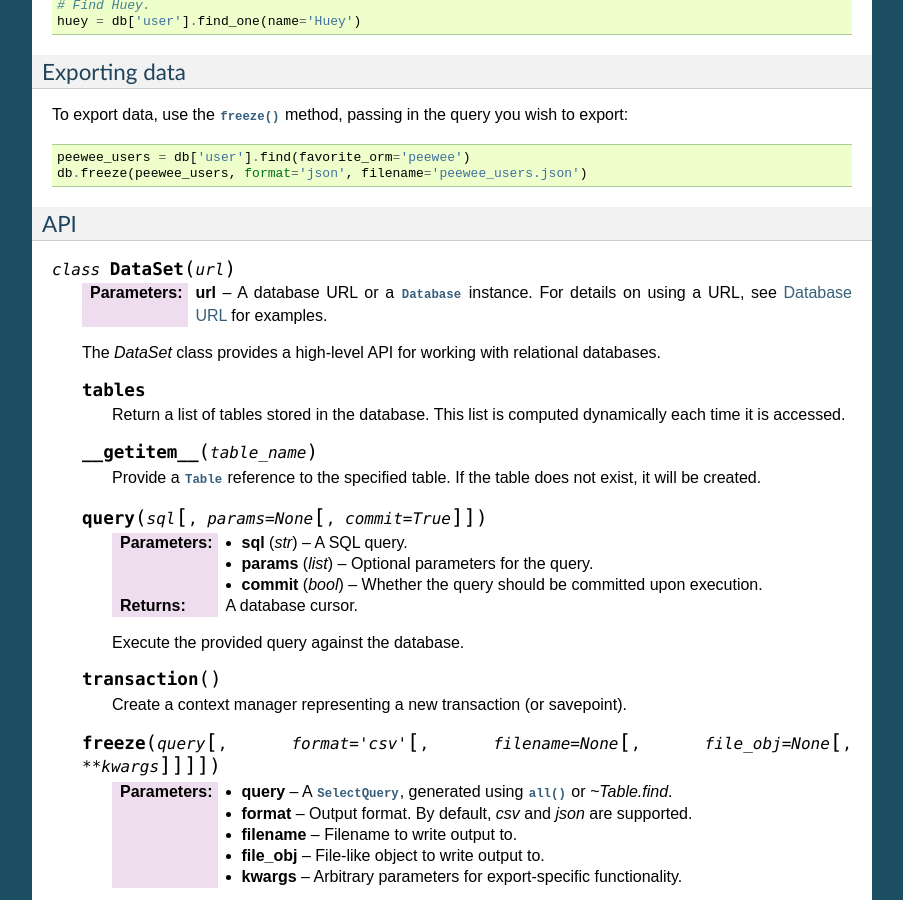
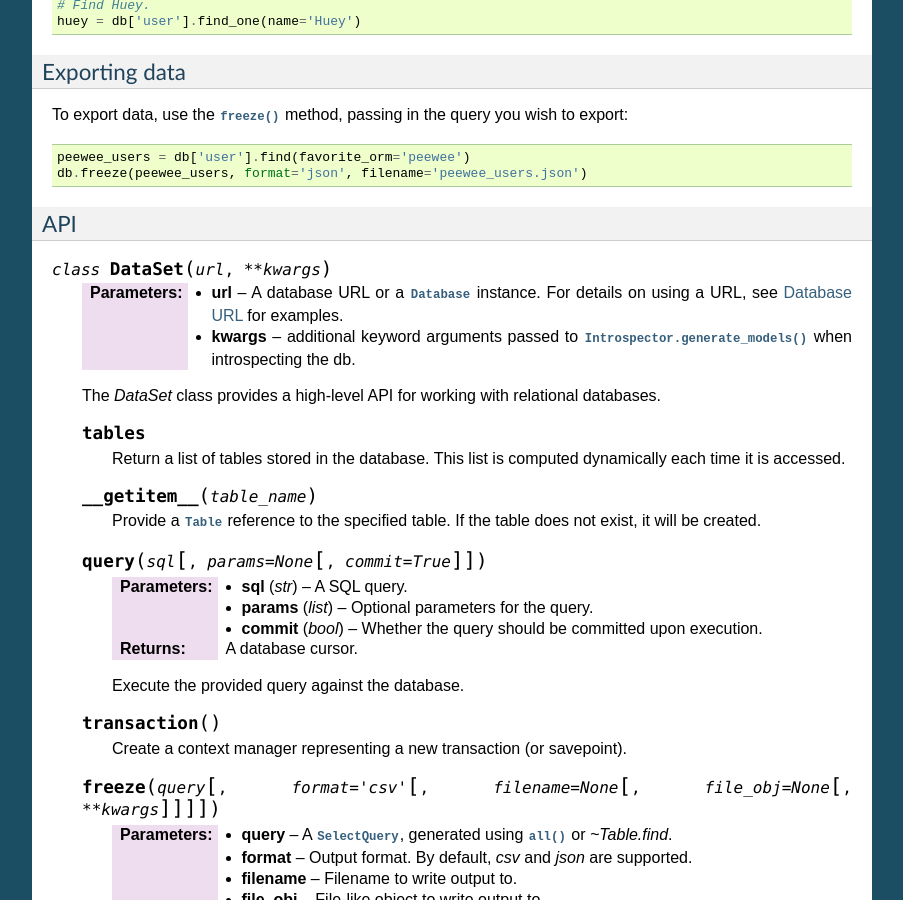
Before and after one commit to coleifer/peewee, a Sphinx documentation site: the page built from docs/peewee/playhouse.rst, in a window 1280 px wide and 900 px high, scrolled down 31428 px. Shown: the whole window, without its empty margins (198-1101 px from the left). Built offline with Sphinx 7.4.7, drawn with Linux system fonts in a browser that asks for light colours; the version number could not be read and is left out; some of the changed text lies outside the part shown.

Commit message:
Allow arbitrary kwargs to DataSet for introspector.

```diff
--- a/docs/peewee/playhouse.rst
+++ b/docs/peewee/playhouse.rst
@@ -1843,10 +1843,12 @@ you wish to export:
 API
 ^^^
 
-.. py:class:: DataSet(url)
+.. py:class:: DataSet(url, **kwargs)
 
     :param url: A database URL or a :py:class:`Database` instance. For
         details on using a URL, see :ref:`db_url` for examples.
+    :param kwargs: additional keyword arguments passed to
+        :py:meth:`Introspector.generate_models` when introspecting the db.
 
     The *DataSet* class provides a high-level API for working with relational
     databases.
```
Also changed, not shown: 1 other file.
